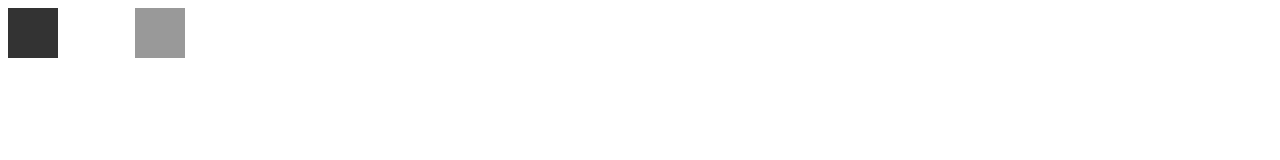
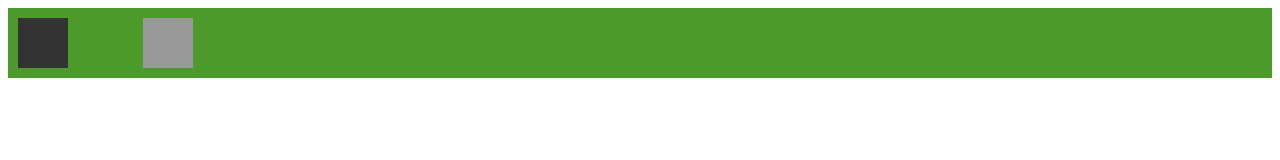
Before and after one commit to kcinnd/solarlabyrinth, a plain HTML site: page index.html in a window 1280 px wide. Drawn offline with Linux system fonts and the light colour scheme.

Commit message:
Update style.css

```diff
--- a/style.css
+++ b/style.css
@@ -2,6 +2,8 @@
     display: grid;
     grid-template-columns: repeat(10, 1fr); /* Adjust based on grid size */
     gap: 2px;
+    background-color: #4C9A2A; /* Eco-green color */
+    padding: 10px; /* Add some padding around the maze for better aesthetics */
 }
 
 .cell {
```
